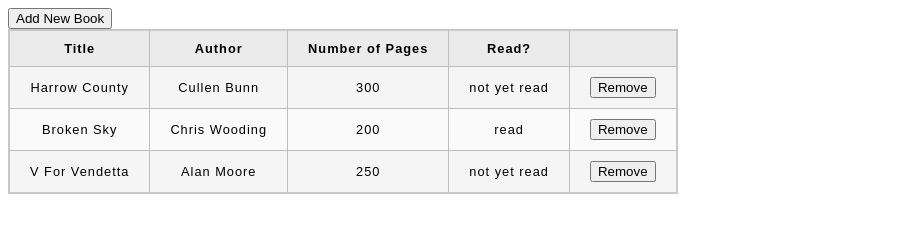
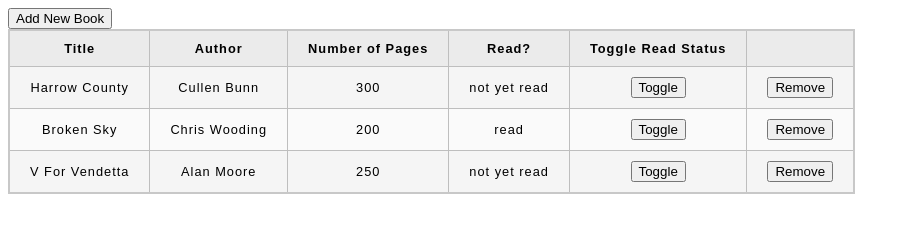
Before and after one commit to edwards955/lib, a plain HTML site: page index.html in a window 1280 px wide. Shown: the whole page, without its empty margins (0-910 px from the left). Drawn offline with Linux system fonts and the light colour scheme.

Commit message:
Add ability to toggle book read status

```diff
--- a/index.html
+++ b/index.html
@@ -16,6 +16,7 @@
         <th>Author</th>
         <th>Number of Pages</th>
         <th>Read?</th>
+        <th>Toggle Read Status</th>
         <th></th>
       </tr>
     </thead>
--- a/library.js
+++ b/library.js
@@ -42,6 +42,16 @@ function displayLibrary() {
     let read = document.createElement('td');
     read.textContent = book.read;
 
+    let readToggle = document.createElement('td');
+    let readToggleButton = document.createElement('button');
+    readToggleButton.type = 'button';
+    readToggleButton.textContent = 'Toggle';
+    readToggleButton.addEventListener('click', () => {
+      book.read = book.read === 'read' ? 'not yet read' : 'read';
+      displayLibrary();
+    })
+    readToggle.appendChild(readToggleButton);
+
     let remove = document.createElement('td');
     let removeButton = document.createElement('button');
     removeButton.type = 'button';
@@ -50,7 +60,6 @@ function displayLibrary() {
       myLibrary.splice(index, 1);
       displayLibrary();
     })
-
     remove.appendChild(removeButton);
 
     // Attach cells to the row
@@ -58,6 +67,7 @@ function displayLibrary() {
     row.appendChild(author);
     row.appendChild(pages);
     row.appendChild(read);
+    row.appendChild(readToggle);
     row.appendChild(remove);
 
     // Attach row to the table body
```
